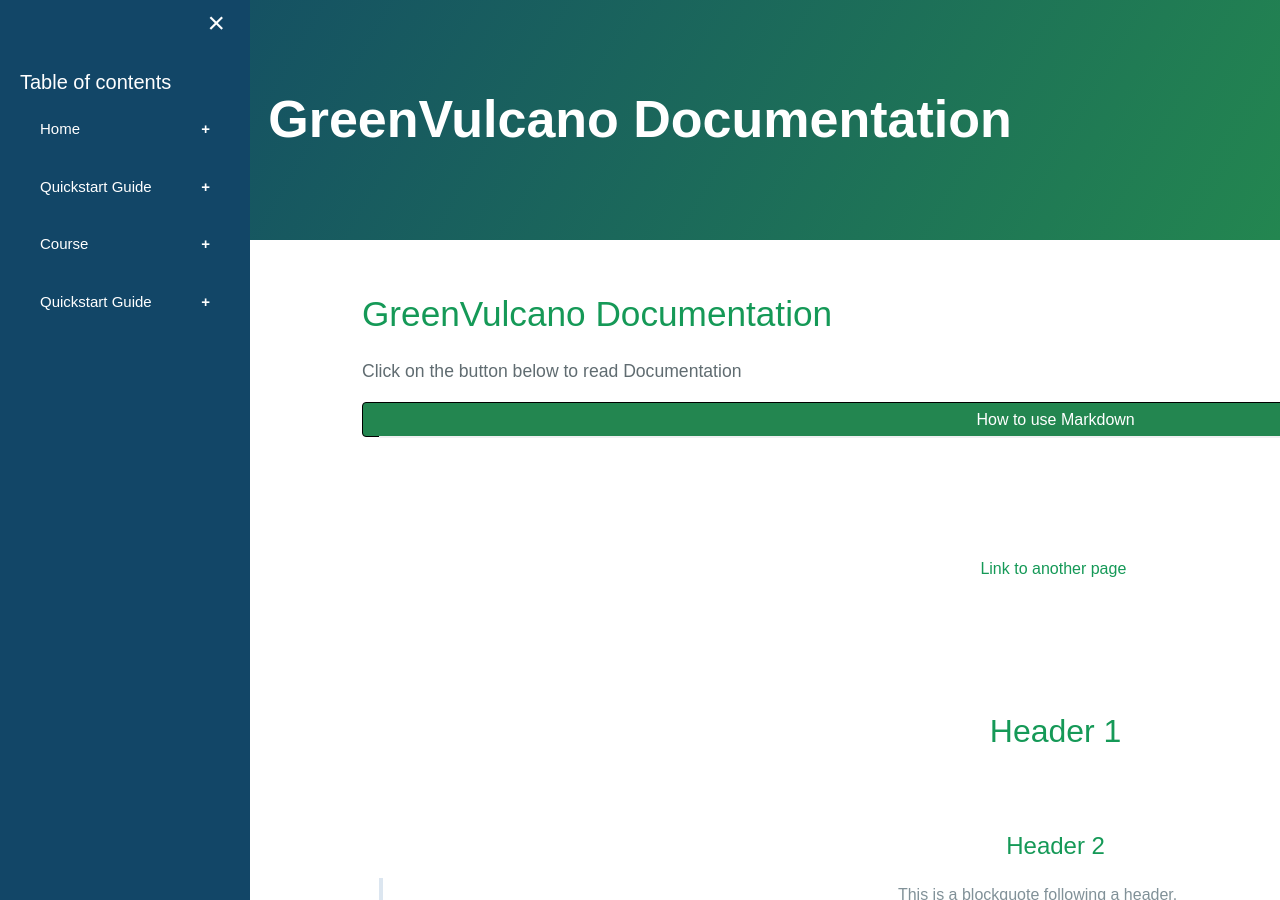
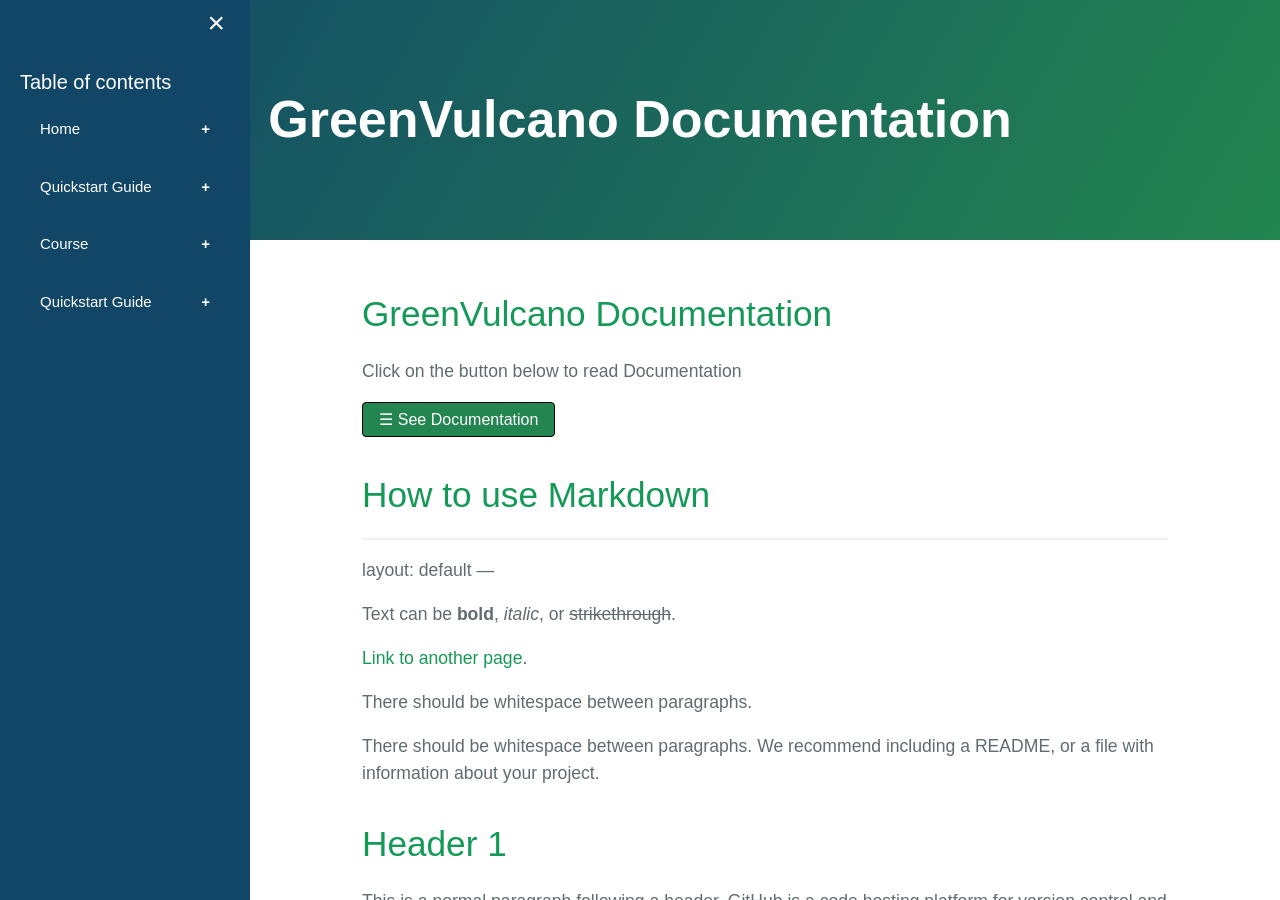
Before and after one commit to dianamw/GreenVulcano-Beta, a Jekyll site: the page built from index.md, in a window 1280 px wide and 900 px high. Built offline with Jekyll 4.4.1, drawn with Linux system fonts in a browser that asks for light colours; our own code applies the rules of GitHub Pages for plain Markdown files; the repository's description, which GitHub fills in, is left out.

Commit message:
Update body.html

```diff
--- a/_includes/body.html
+++ b/_includes/body.html
@@ -63,7 +63,7 @@
     <div id="main">
       <h1>GreenVulcano Documentation</h1>
       <p>Click on the button below to read Documentation</p>
-      <button class="Button Button-green" onclick="openNav();>&#9776; See Documentation</button>
+      <button class="Button Button-green" onclick="openNav();">&#9776; See Documentation</button>
       {{ content }}
 	<!-- Here ends the Main -->
 </body>
```
